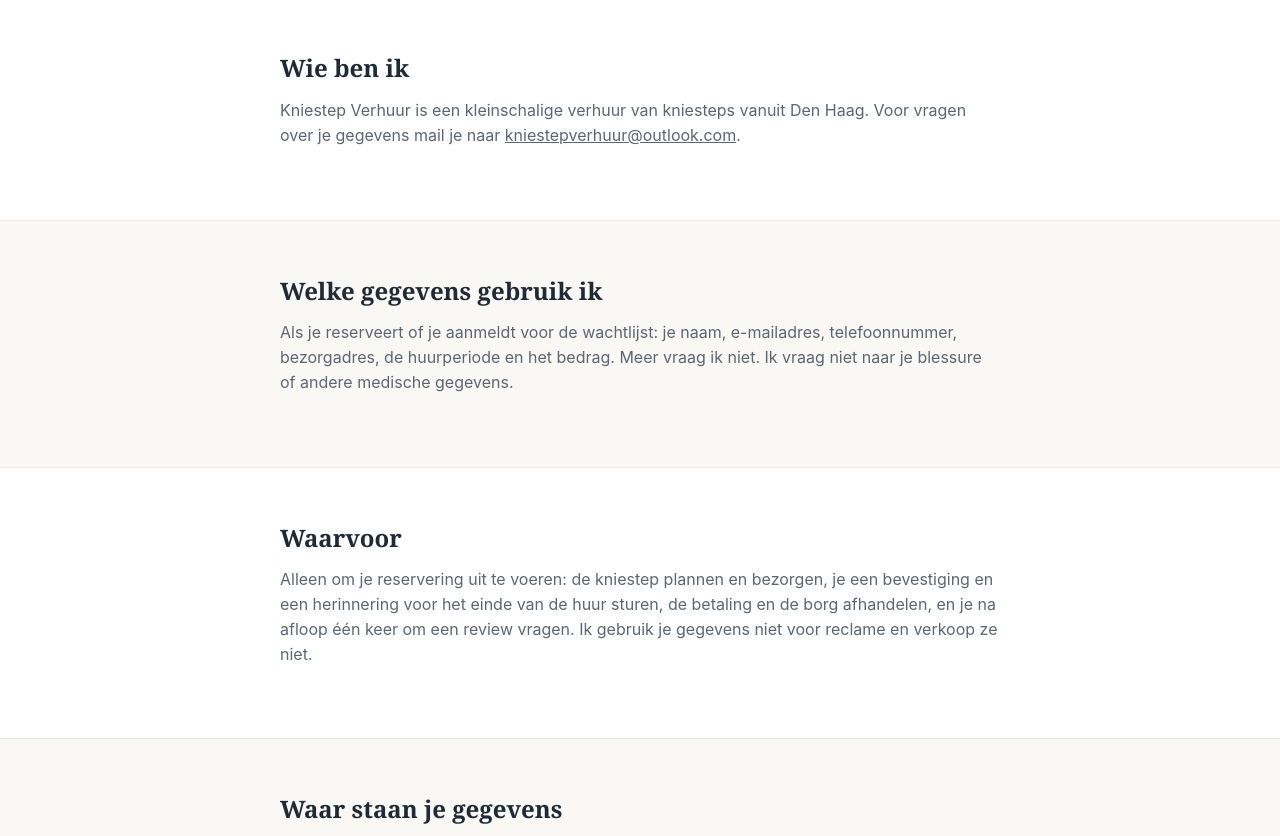
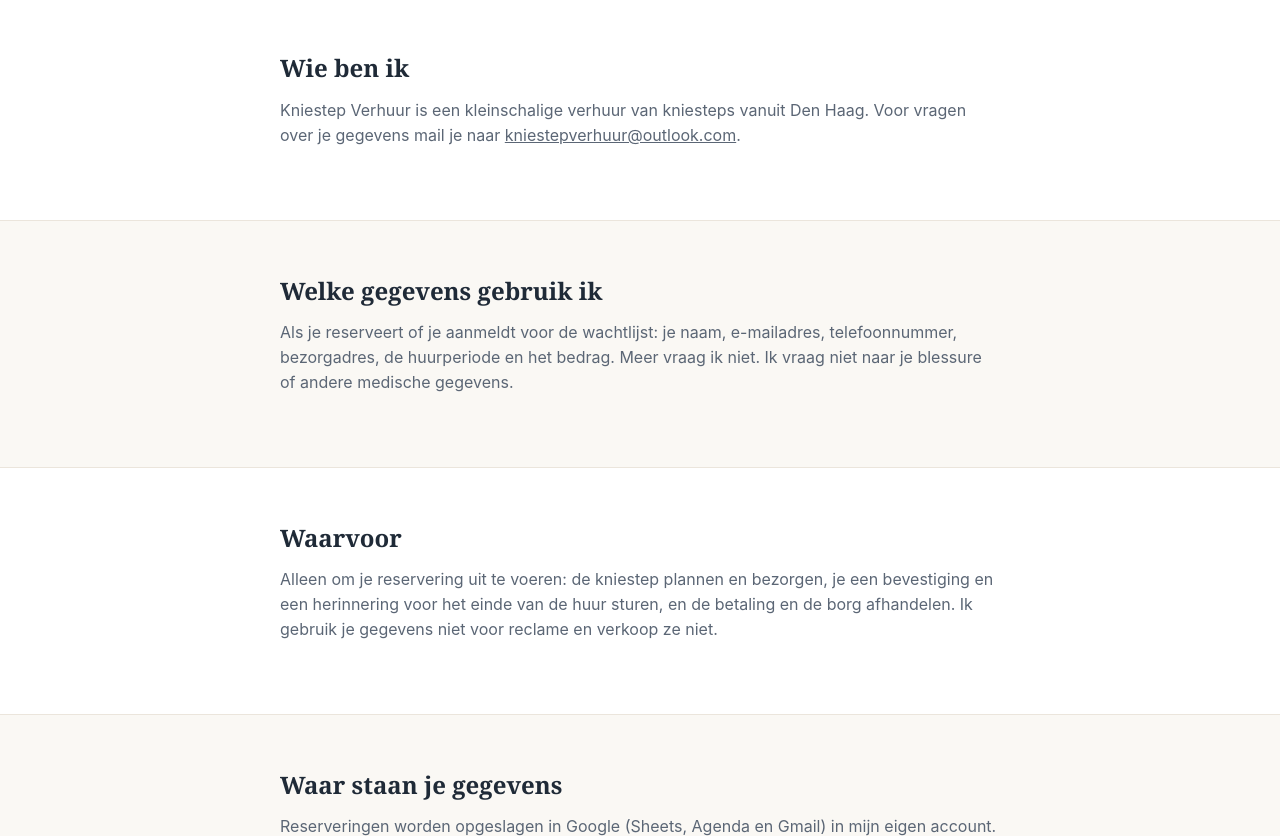
Before and after one commit to Diederikrb/kniestepverhuur, a plain HTML site: page privacy/index.html in a window 1280 px wide. Shown: the part 225-1061 px from the top of the page. Drawn offline with Linux system fonts and the light colour scheme.

Commit message:
Privacy: zin over reviewverzoek weggehaald
Co-Authored-By: Claude Opus 5.5 <noreply@anthropic.com>
Claude-Session: https://claude.ai/code/session_014s8qyUzhgiUMeCatJaizcx

```diff
--- a/privacy/index.html
+++ b/privacy/index.html
@@ -79,7 +79,7 @@ a[href="/en/"]{white-space:nowrap;display:inline-flex;align-items:center}
 
 <section class="alt"><div class="wrap" style="max-width:760px">
  <h2>Waarvoor</h2>
- <p style="color:var(--muted)">Alleen om je reservering uit te voeren: de kniestep plannen en bezorgen, je een bevestiging en een herinnering voor het einde van de huur sturen, de betaling en de borg afhandelen, en je na afloop één keer om een review vragen. Ik gebruik je gegevens niet voor reclame en verkoop ze niet.</p>
+ <p style="color:var(--muted)">Alleen om je reservering uit te voeren: de kniestep plannen en bezorgen, je een bevestiging en een herinnering voor het einde van de huur sturen, en de betaling en de borg afhandelen. Ik gebruik je gegevens niet voor reclame en verkoop ze niet.</p>
 </div></section>
 
 <section><div class="wrap" style="max-width:760px">
```
